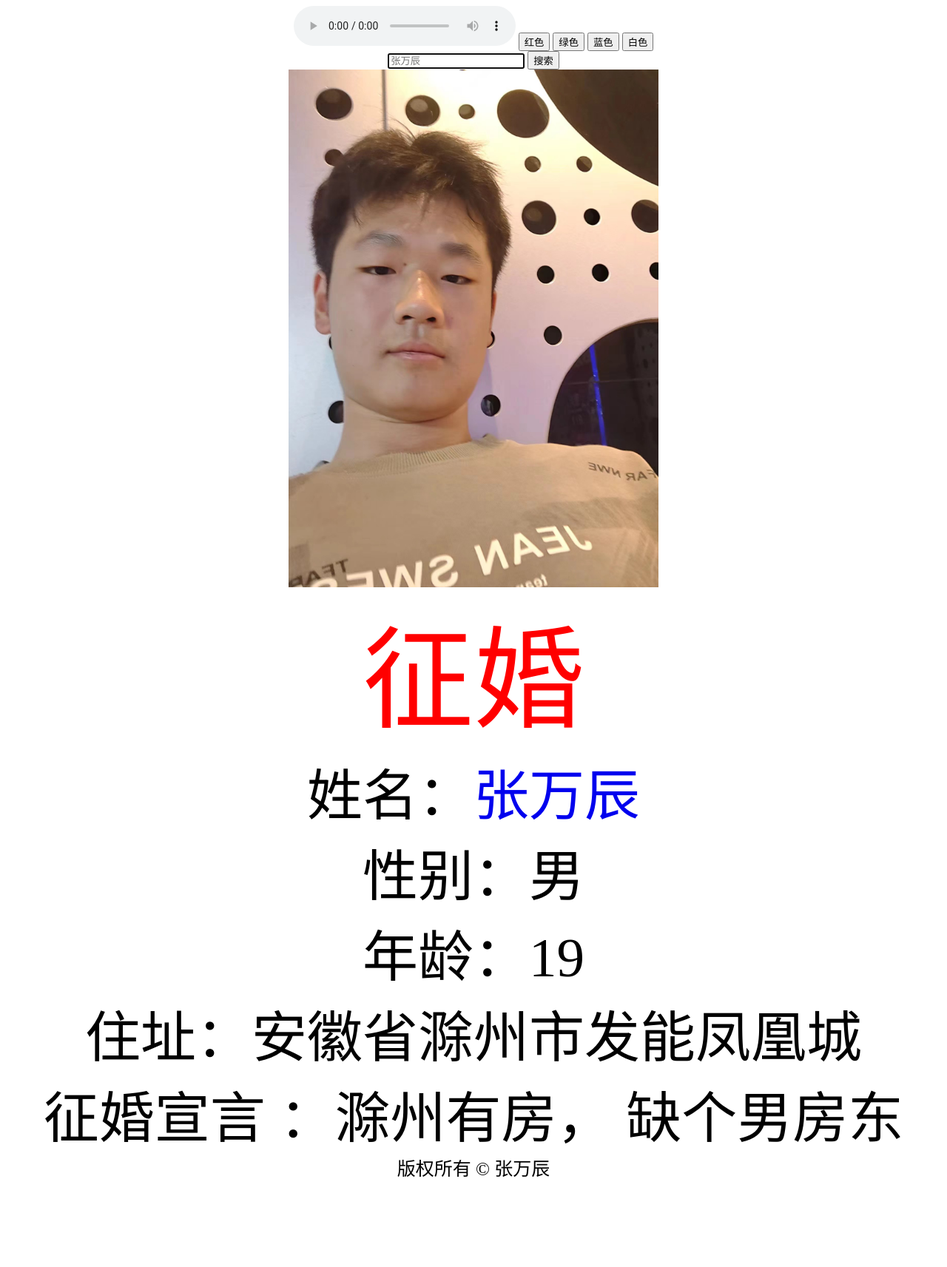
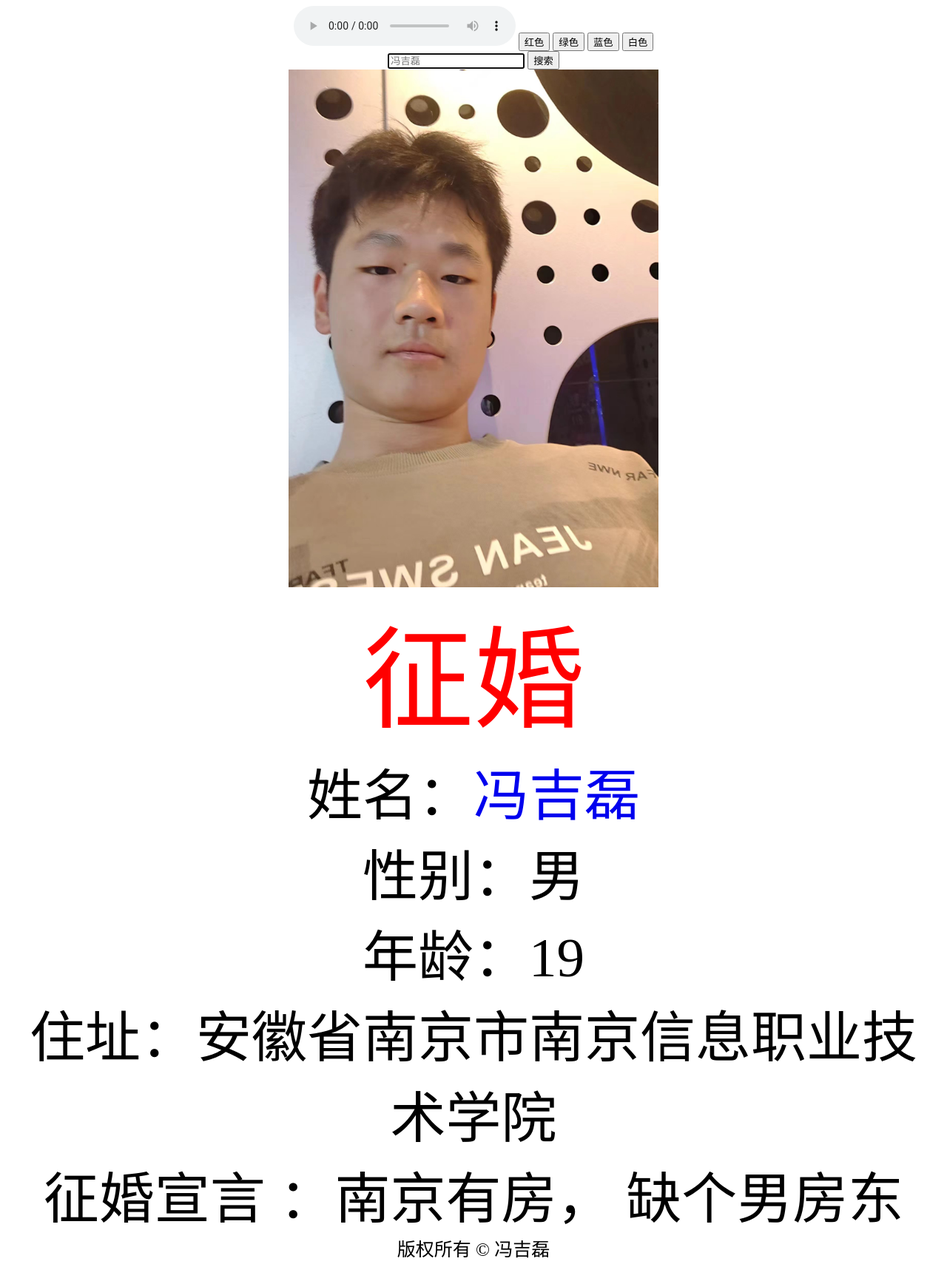
Before and after one commit to 1239876540/123987654-0.github.io, a plain HTML site: page index.html in a window 1280 px wide. Shown: the whole page at 74% size. Before the commit the page ends 1604 px from the top, so only its background shows below. Drawn offline with Linux system fonts and the light colour scheme.

Commit message:
Update index.html

```diff
--- a/index.html
+++ b/index.html
@@ -5,7 +5,7 @@
         <link href="text.css" rel="stylesheet">
         <meta name ="viewport" content="initial-scale=1, width=device-width">
         <title>
-            张万辰
+            征婚之我叫冯吉磊！
         </title>
     </head>
     <body class="center">
@@ -16,7 +16,7 @@
         <button id="blue">蓝色</button>
         <button id="white">白色</button>
         <form action="https://i.baihe.com/n/search" method="get">
-            <input name="q"  autofocus placeholder="张万辰" type="search">
+            <input name="q"  autofocus placeholder="冯吉磊" type="search">
             <button>搜索</button>
         </form>
         <img src="2.jpg" width="500" height="700">
@@ -25,7 +25,7 @@
         </header>
         <main class="medium">
             <div>
-                姓名：<a href="video.mp4">张万辰</a>
+                姓名：<a href="video.mp4">冯吉磊</a>
             </div>
             <div>
                 性别：男
@@ -34,14 +34,14 @@
                 年龄：19
             </div>
             <div>
-                住址：安徽省滁州市发能凤凰城
+                住址：安徽省南京市南京信息职业技术学院
             </div>
             <div>
-                征婚宣言 ：滁州有房， 缺个男房东
+                征婚宣言 ：南京有房， 缺个男房东
             </div>
         </main>
         <fonter class="small">
-            版权所有 &#169; 张万辰
+            版权所有 &#169; 冯吉磊
         </fonter>
     </body>
     <script>
```
